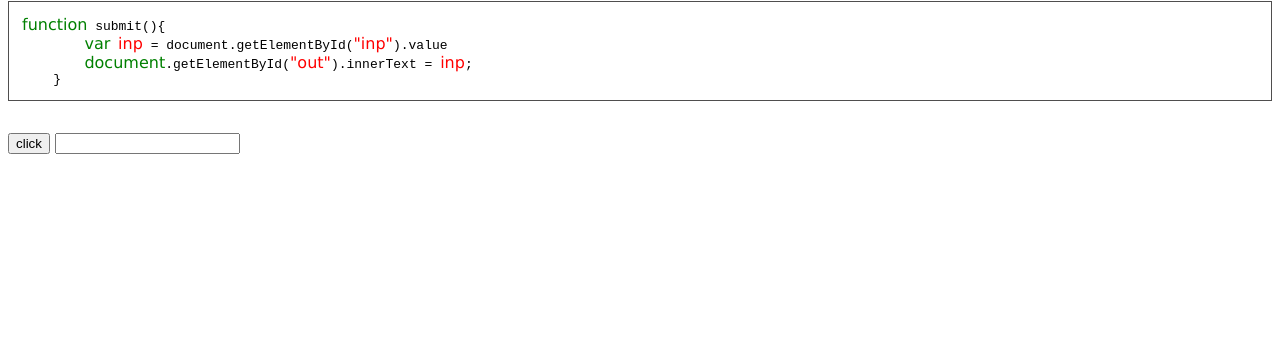
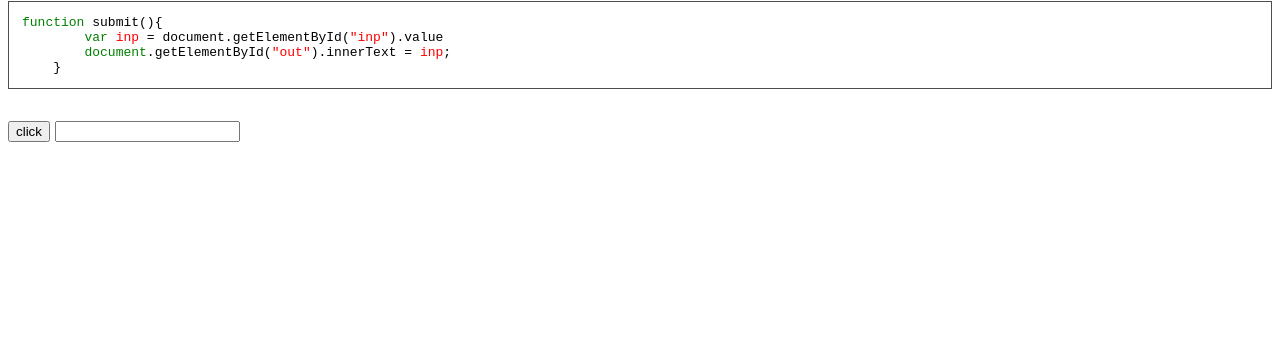
Before and after one commit to Andreaswinter2012/begasoft, a plain HTML site: page index.html in a window 1280 px wide. Shown: the part 456-800 px from the top of the page. Drawn offline with Linux system fonts and the light colour scheme.

Commit message:
Change font-family to monospace for function and txt classes

```diff
--- a/index.html
+++ b/index.html
@@ -4,8 +4,8 @@
     <style>body{font-family: verdana, "DejaVu Sans", sans-serif;}
         .class{font-family: verdana, "DejaVu Sans", sans-serif;background-color: yellow;}
         .code{border-style: solid; border-width: 1px;border-color: rgb(79, 78, 78);    padding: 1em;}
-        .function{font-family: verdana, "DejaVu Sans", sans-serif;color: green;}
-        .txt{font-family: verdana, "DejaVu Sans", sans-serif;color: red;}
+        .function{font-family:monospace;color: green;}
+        .txt{font-family: monospace;color: red;}
     </style>
     <meta charset="UTF-8">
     <meta name="viewport" content="width=device-width, initial-scale=1.0">
```
